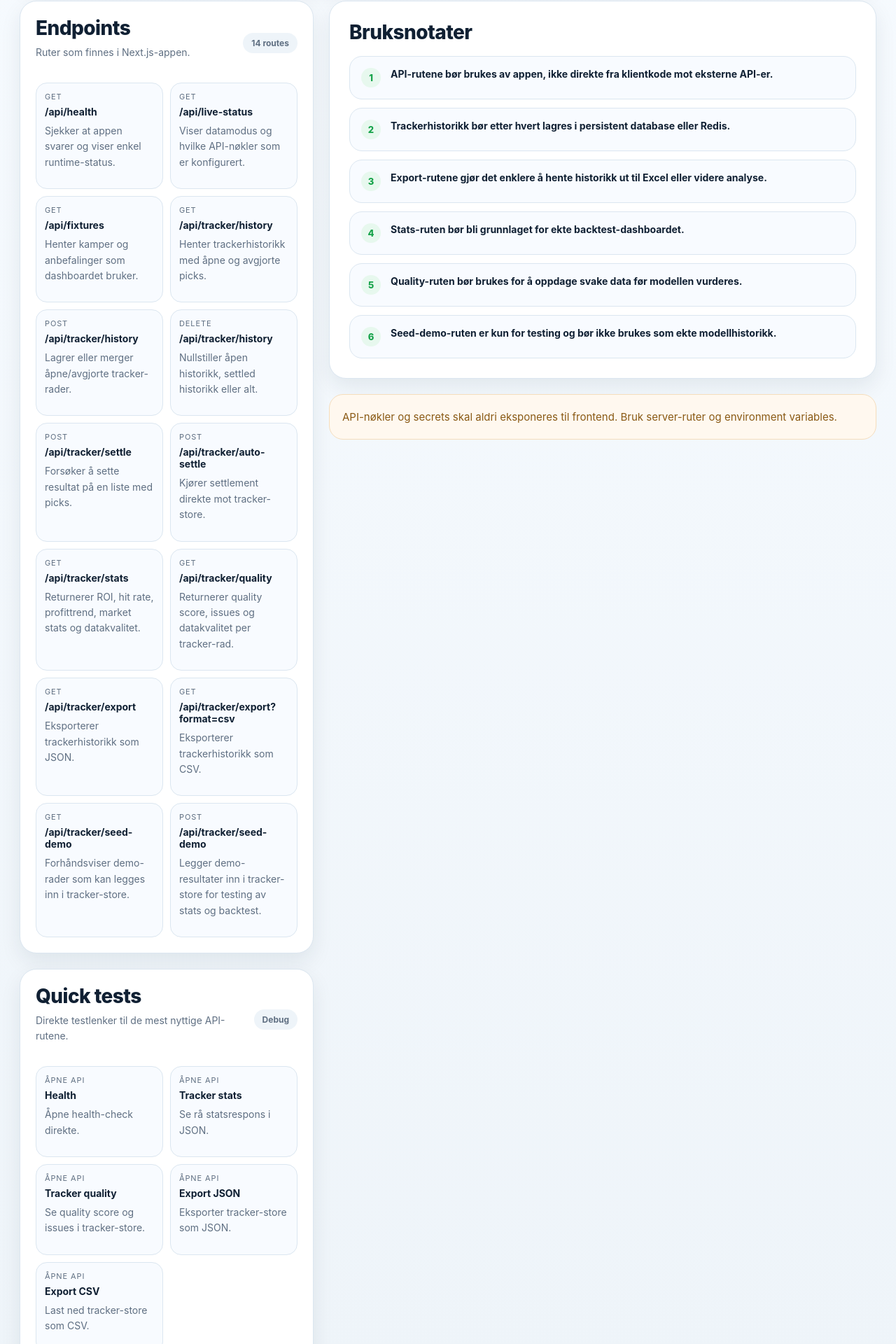
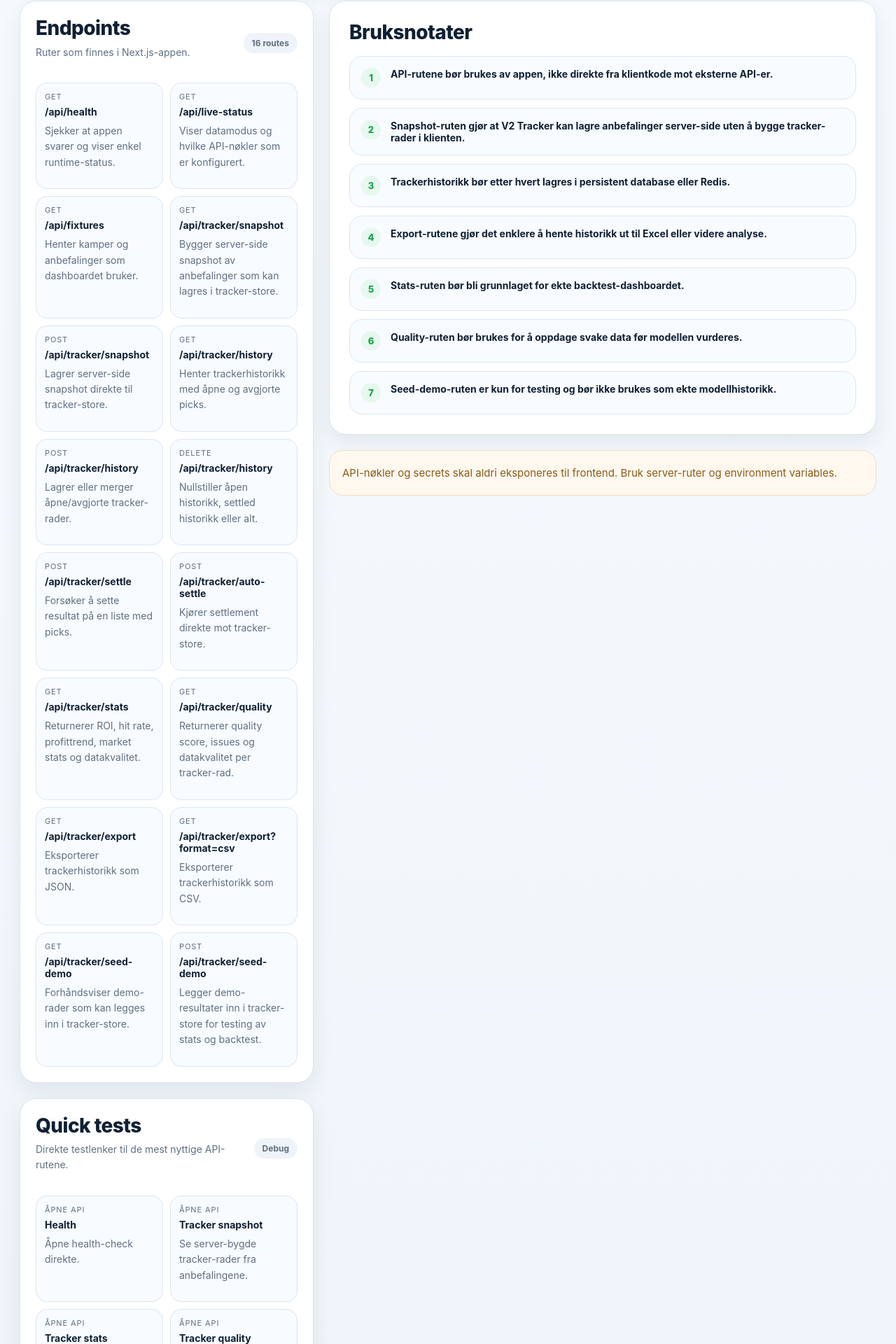
Before and after one commit to hakonnilsen157-commits/PL-betting-model, a Next.js app in the folder pl-vercel-v1/: page /api-reference in a window 1280 px wide. Shown: the part 454-2374 px from the top of the page at 70% size. Built offline with nearby package versions, Linux system fonts and the light colour scheme.

Commit message:
Document tracker snapshot API

```diff
--- a/pl-vercel-v1/app/api-reference/page.tsx
+++ b/pl-vercel-v1/app/api-reference/page.tsx
@@ -13,6 +13,16 @@ const endpoints = [
     method: 'GET',
     path: '/api/fixtures',
     purpose: 'Henter kamper og anbefalinger som dashboardet bruker.',
+  },
+  {
+    method: 'GET',
+    path: '/api/tracker/snapshot',
+    purpose: 'Bygger server-side snapshot av anbefalinger som kan lagres i tracker-store.',
+  },
+  {
+    method: 'POST',
+    path: '/api/tracker/snapshot',
+    purpose: 'Lagrer server-side snapshot direkte til tracker-store.',
   },
   {
     method: 'GET',
@@ -73,6 +83,7 @@ const endpoints = [
 
 const usageNotes = [
   'API-rutene bør brukes av appen, ikke direkte fra klientkode mot eksterne API-er.',
+  'Snapshot-ruten gjør at V2 Tracker kan lagre anbefalinger server-side uten å bygge tracker-rader i klienten.',
   'Trackerhistorikk bør etter hvert lagres i persistent database eller Redis.',
   'Export-rutene gjør det enklere å hente historikk ut til Excel eller videre analyse.',
   'Stats-ruten bør bli grunnlaget for ekte backtest-dashboardet.',
@@ -85,6 +96,11 @@ const quickTests = [
     title: 'Health',
     href: '/api/health',
     text: 'Åpne health-check direkte.',
+  },
+  {
+    title: 'Tracker snapshot',
+    href: '/api/tracker/snapshot',
+    text: 'Se server-bygde tracker-rader fra anbefalingene.',
   },
   {
     title: 'Tracker stats',
```
